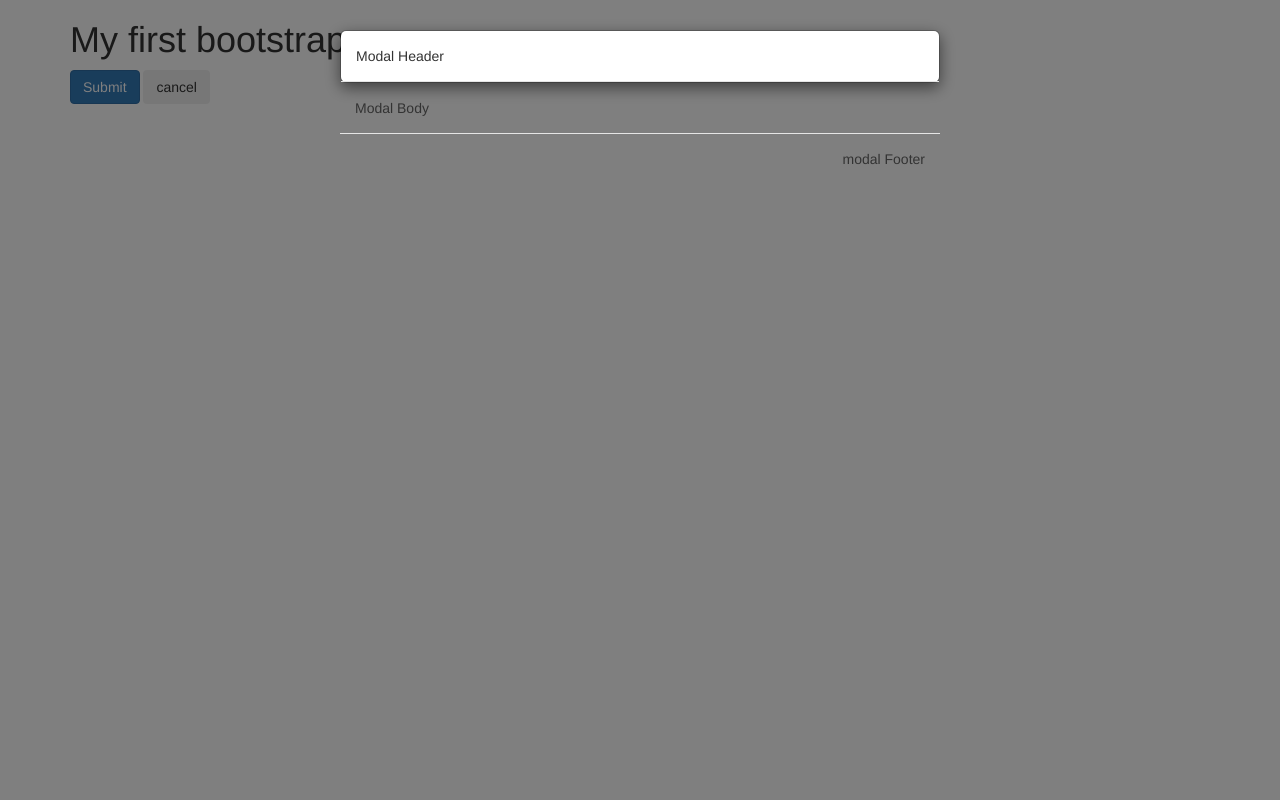
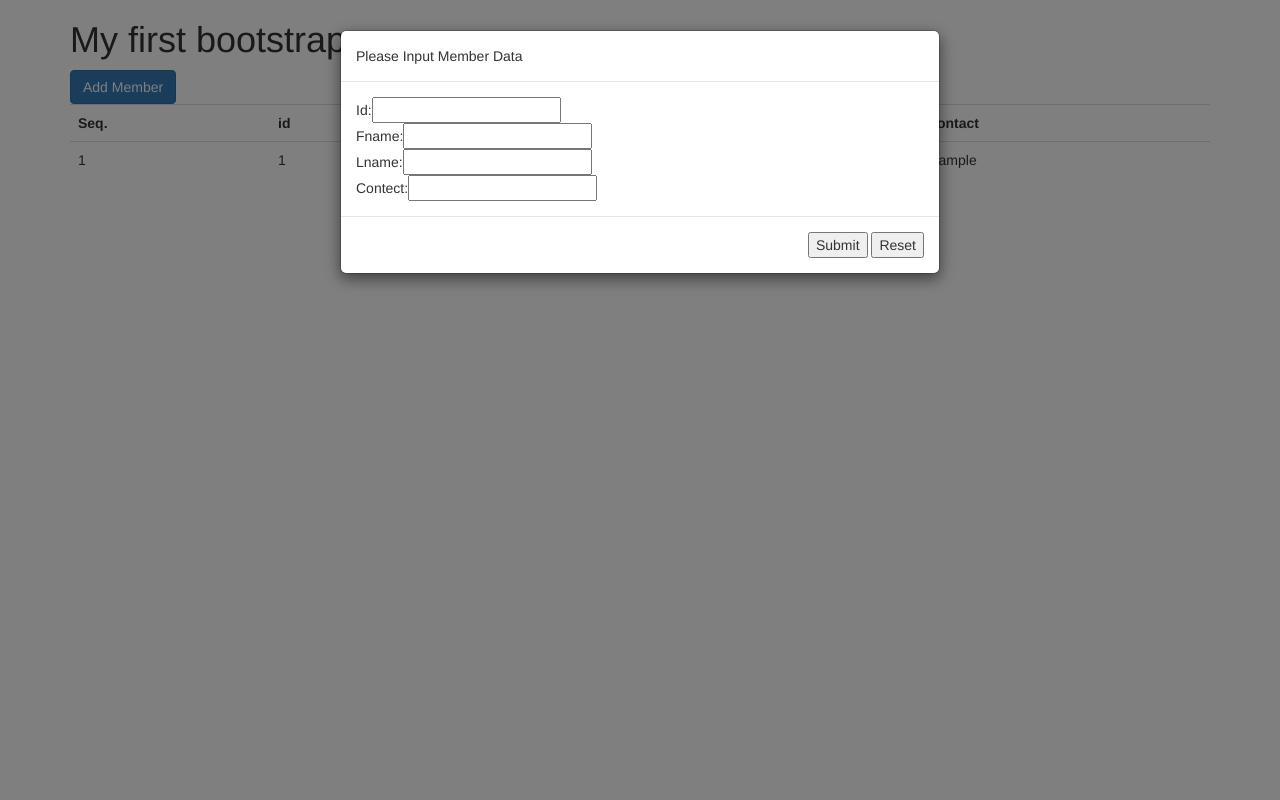
Before and after one commit to beekunglovely/kk, a PHP site: page /crud/ in a window 1280 px wide, after a click on "Add Member". Run offline with PHP 8.4, Linux system fonts and the light colour scheme; tables that the repository leaves empty or names only in its code hold one stand-in row (values such as "Sample post"); some libraries are stand-ins or nearby versions.

Commit message:
1-11-2560

```diff
--- /dev/null
+++ b/dbconfig.php
@@ -0,0 +1,14 @@
+<?php
+
+	$servername="127.0.0.1";
+	$username="root";
+	$password="";
+	$db="cruddata";
+
+	$conn= new mysqli($servername,$username,$password,$db);
+	if($conn->connect_error){
+		die("connection Faile".mysqli_connect_error());
+	}
+	//echo "Connection Success";
+
+?>
--- a/index.php
+++ b/index.php
@@ -16,9 +16,41 @@
 			<div class="col-md-12">
 				<h1>My first  bootstrap</h1>
 					<button type="button" class="btn btn-primary" data-toggle="modal" data-target="#addMember">
-						Submit
+						Add Member
 					</button>
-					<button type="button" class="btn">cancel</button>
+
+
+					<?php
+					require('retive.php');
+					?>
+
+					<table class="table">
+						<tr>
+							<th>Seq.</th>
+							<th> id</th>
+							<th> fname</th>
+							<th>lname </th>
+							<th>contact </th>
+						</tr>
+						<?php
+
+							$x=1;
+							foreach($data as $row){
+						?>
+
+						<tr>
+							<td> <?php echo $x; ?></td>
+							<td> <?php echo $row[0]; ?></td>
+							<td> <?php echo $row[1]; ?></td>
+							<td> <?php echo $row[2]; ?></td>
+							<td> <?php echo $row[3]; ?></td>
+						</tr>
+						<?php
+							$x++;
+						}
+						?>
+
+					</table>
 			</div>
 		</div>
 	</div>
@@ -26,15 +58,24 @@
 		<div class="modal-dialog">
 			<div class="modal-content">
 				<div class="modal-header">
-					Modal Header
+					Please Input Member Data
 				</div>
+
+
+			<form method="POST" action="create.php">
+				<div class="modal-body">
+					Id:<input type="text" name="id"><br>
+					Fname:<input type="text" name='fname'><br>
+					Lname:<input type="text" name='lname'><br>
+					Contect:<input type="text" name='contect'><br>
 				</div>
-				<div class="modal-body">
-					Modal Body
+
+				<div class="modal-footer">
+					<input type="Submit" value="Submit">
+					<input type="Reset" value="Reset">
 				</div>
-				<div class="modal-footer">
-					modal Footer
-				</div>
+			</form>
+			</div>
 			</div>
 		</div>
 	</div>
--- /dev/null
+++ b/retive.php
@@ -0,0 +1,15 @@
+<?php
+ require_once 'dbconfig.php';
+
+ $sql = "select * from members ";
+ $result = $conn->query($sql);
+ $data = [];
+ while($row = $result->fetch_assoc()){
+	// echo $row['id']." / " . $row['fname']." : " .$row['lname']." : "
+	 $data[]=array($row['id'],$row['fname'],$row['lname'],$row['contact']);
+ }
+ //echo "<br>";
+  //var_dump($data);
+  //echo json_encode($data);
+ $conn->close();
+?>
```
Also changed, not shown: create.php (added, +22 -0 lines).
